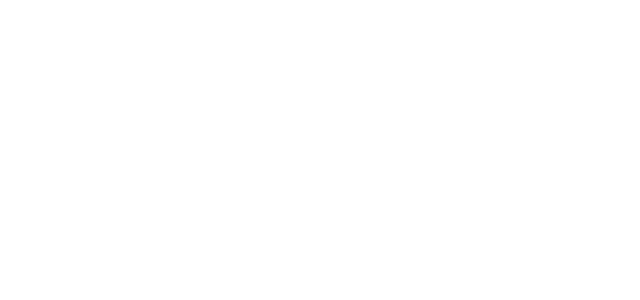
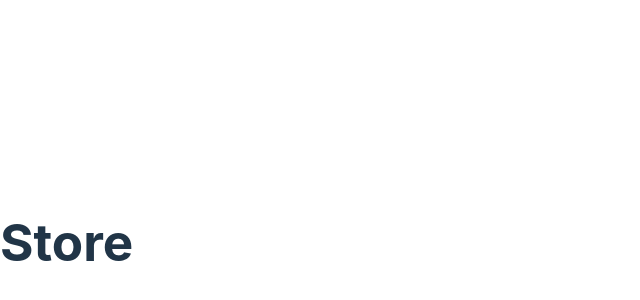
Before and after one commit to MRFAKE2002/react-shop, a React (Vite) app: page /store in a window 1280 px wide. Before the commit this address had no page. Shown: the part 158-458 px from the top of the page, without its empty margins (0-640 px from the left). Built offline with nearby package versions, Linux system fonts and the light colour scheme.

Commit message:
Make Store page and add its Route in App.tsx

```diff
--- a/src/App.tsx
+++ b/src/App.tsx
@@ -3,6 +3,7 @@ import { Route, Routes } from "react-router-dom";
 
 // components
 import Home from "./pages/home/Home";
+import Store from "./pages/store/Store";
 
 
 function App() {
@@ -14,6 +15,7 @@ function App() {
           2- yek 'element' ke component migire be oun url ke gofti ersal mishe.
       */}
       <Route path="" element={<Home />} />
+      <Route path="/store" element={<Store />} />
     </Routes>
   );
 }
--- /dev/null
+++ b/src/pages/store/Store.tsx
@@ -0,0 +1,11 @@
+import React from 'react'
+
+function Store() {
+  return (
+    <>
+      <h1>Store</h1>
+    </>
+  )
+}
+
+export default Store
```
Also changed, not shown: 1 other file (tests, documents, lock files or other folders).
